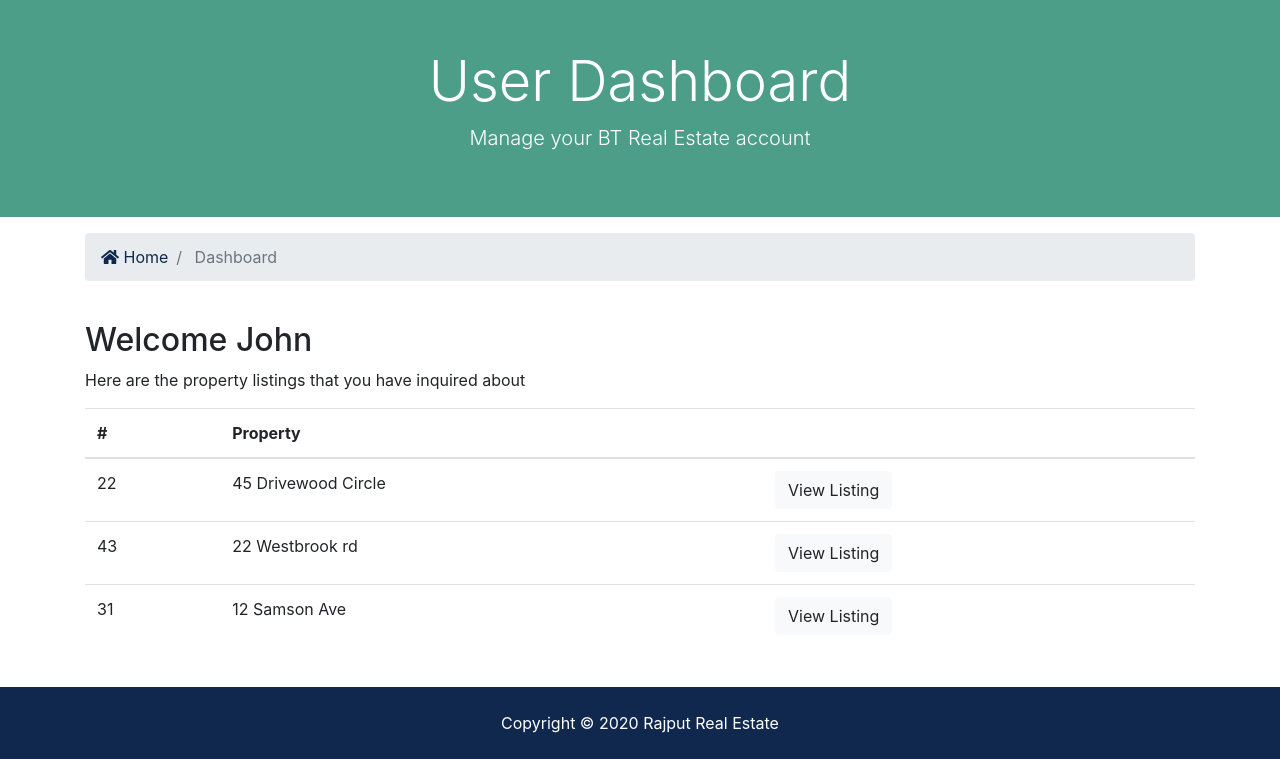
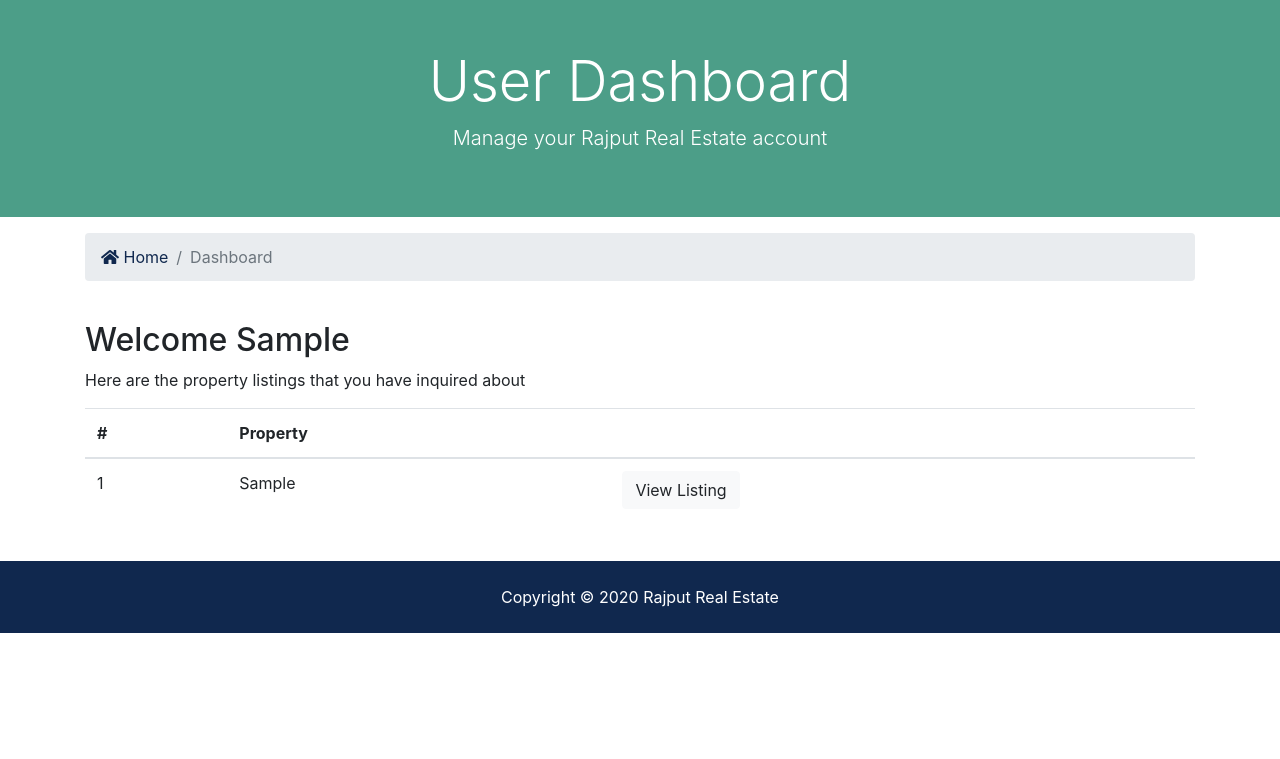
Before and after one commit to AmitRajput37/Rajput_real_estate, a Django app: page /accounts/dashboard in a window 1280 px wide. Shown: the part 132-891 px from the top of the page. After the commit the page ends 765 px from the top, so only its background shows below. Run offline with Django 3.2, Linux system fonts and the light colour scheme; a user stored in the database is signed in; tables that the repository leaves empty hold one stand-in row (values such as "Sample post"); parts of the project's set-up code (start-up, migrations or seed data) failed here and were passed over; some libraries are stand-ins or nearby versions.

Commit message:
dashboard page is done

```diff
--- a/accounts/views.py
+++ b/accounts/views.py
@@ -1,6 +1,7 @@
 from django.shortcuts import render,redirect
 from django.contrib import messages,auth
 from django.contrib.auth.models import User
+from contacts.models import Contact
 
 
 def register(request):
@@ -66,4 +67,9 @@ def logout(request):
 
 
 def dashboard(request):
-    return render(request, 'accounts/dashboard.html')
+    user_contacts = Contact.objects.order_by('-contact_date').filter(user_id=request.user.id)
+
+    context = {
+        'contacts':user_contacts
+    }
+    return render(request, 'accounts/dashboard.html',context)
--- a/templates/accounts/dashboard.html
+++ b/templates/accounts/dashboard.html
@@ -9,7 +9,7 @@
       <div class="row text-center">
         <div class="col-md-12">
           <h1 class="display-4">User Dashboard</h1>
-          <p class="lead">Manage your BT Real Estate account</p>
+          <p class="lead">Manage your Rajput Real Estate account</p>
         </div>
       </div>
     </div>
@@ -24,18 +24,20 @@
             <a href="{% url 'index' %}">
               <i class="fas fa-home"></i> Home</a>
           </li>
-          <li class="breadcrumb-item active"> Dashboard</li>
+          <li class="breadcrumb-item active">Dashboard</li>
         </ol>
       </nav>
     </div>
   </section>
 <!-- Alerts -->
 {% include 'partials/_alerts.html' %}
+
   <section id="dashboard" class="py-4">
     <div class="container">
       <div class="row">
         <div class="col-md-12">
-          <h2>Welcome John</h2>
+          <h2>Welcome {{ user.first_name }}</h2>
+          {% if contacts %}
             <p>Here are the property listings that you have inquired about</p>
             <table class="table">
               <thead>
@@ -46,28 +48,19 @@
                 </tr>
               </thead>
               <tbody>
+              {% for contact in contacts %}
                 <tr>
-                <td>22</td>
-                <td>45 Drivewood Circle</td>
+                  <td>{{ contact.id }}</td>
+                  <td>{{ contact.listing }}</td>
                   <td>
-                  <a class="btn btn-light" href="#">View Listing</a>
+                    <a class="btn btn-light" href="{% url 'listing' contact.listing_id %}">View Listing</a>
                   </td>
                 </tr>
-              <tr>
-                <td>43</td>
-                <td>22 Westbrook rd</td>
-                <td>
-                  <a class="btn btn-light" href="#">View Listing</a>
-                </td>
-              </tr>
-              <tr>
-                <td>31</td>
-                <td>12 Samson Ave</td>
-                <td>
-                  <a class="btn btn-light" href="#">View Listing</a>
-                </td>
-              </tr>
+              {% endfor %}
               </tbody>
+          {% else %}
+              <p>You have not made any inquiries</p>
+          {% endif %}
           </table>
         </div>
       </div>
```
Lines whose indentation alone changed are shown as unchanged.
